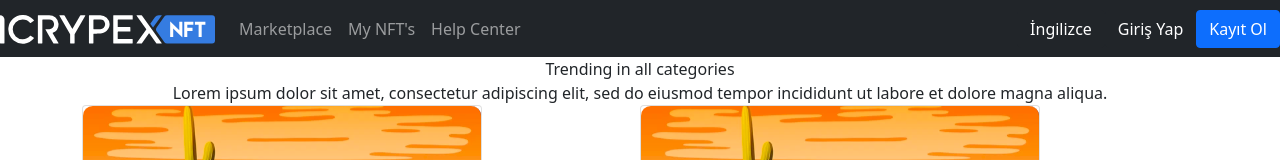
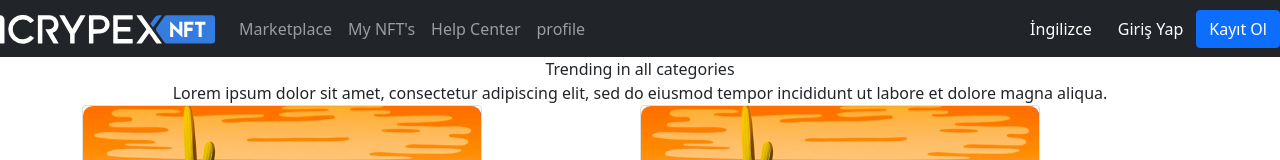
Before and after one commit to DekiVujic/ICRYPEX_NFT_Frontend_2021, a React (Create React App) app: page / in a window 1280 px wide. Shown: the top 160 px of the page. Built offline with nearby package versions, Linux system fonts and the light colour scheme.

Commit message:
profile ok

```diff
--- a/src/App.js
+++ b/src/App.js
@@ -1,11 +1,12 @@
 
 import './App.css';
 import { BrowserRouter as Router, Switch, Route } from "react-router-dom";
-import {pathFaq, pathForgotPassword, pathSignIn, pathSignUp} from "./routes";
+import {pathFaq, pathForgotPassword, pathSignIn, pathSignUp, pathProfile,pathAboutUs} from "./routes";
 import Header from "./screens/Header";
 import SignUp from "./screens/SingUp";
 import Home from "./screens/Home";
 import SignIn from "./screens/SingIn";
+import Profile from "./screens/Profile"
 import ForgotPassword from "./screens/ForgotPassword";
 import Faq from "./screens/Faq";
 function App() {
@@ -29,9 +30,13 @@ function App() {
                   <Header />
                   <Faq />
               </Route>
-              <Route exact path={[...pathFaq]}>
+              <Route exact path={[...pathAboutUs]}>
                   <Header />
                   <Faq />
+              </Route>
+              <Route exact path={[...pathProfile]}>
+                  <Header />
+                  <Profile />
               </Route>
               <Route path="/">
                   <Home />
--- /dev/null
+++ b/src/constants/index.js
@@ -0,0 +1,27 @@
+export const dictSignUp = {
+    tr: "/kayıt-ol",
+    en: "/sign-up",
+};
+export const dictSignIn = {
+    tr: "/giriş-yap",
+    en: "/sign-in",
+};
+
+export const dictForgotPassword = {
+    tr: "/şifremi-unuttum",
+    en: "/forgot-password",
+};
+
+export const dictFaq = {
+    tr: "/yardım-destek",
+    en: "/faq",
+};
+
+export const dictAboutUs = {
+    tr: "/hakkımızda",
+    en: "/about-us",
+};
+export const dictProfile={
+    tr:'/profil',
+    en:'/profile'
+}
--- a/src/routes.js
+++ b/src/routes.js
@@ -1,32 +1,11 @@
-export const dictSignUp = {
-    tr: "/kayıt-ol",
-    en: "/sign-up",
-};
-export const dictSignIn = {
-    tr: "/giriş-yap",
-    en: "/sign-in",
-};
-
-export const dictForgotPassword = {
-    tr: "/şifremi-unuttum",
-    en: "/forgot-password",
-};
-
-export const dictFaq = {
-    tr: "/yardım-destek",
-    en: "/faq",
-};
-
-export const dictAboutUs = {
-    tr: "/hakkımızda",
-    en: "/about-us",
-};
+import { dictSignUp, dictSignIn, dictForgotPassword, dictFaq, dictAboutUs, dictProfile } from "./constants";
 
 export const pathSignUp = Object.values(dictSignUp);
 export const pathSignIn = Object.values(dictSignIn);
 export const pathForgotPassword = Object.values(dictForgotPassword);
 export const pathFaq = Object.values(dictFaq);
 export const pathAboutUs = Object.values(dictAboutUs);
+export const pathProfile = Object.values(dictProfile);
 
 export const getLocalePath = (pathname, lang) => {
     if (pathSignUp.includes(pathname)) {
@@ -44,5 +23,8 @@ export const getLocalePath = (pathname, lang) => {
     if (pathAboutUs.includes(pathname)) {
         return dictAboutUs[lang];
     }
+    if (pathProfile.includes(pathname)) {
+        return dictProfile[lang];
+    }
     return false;
 };
--- a/src/screens/Header/index.js
+++ b/src/screens/Header/index.js
@@ -1,10 +1,11 @@
-import {Navbar, Nav, Button} from "react-bootstrap";
-import {useTranslation} from "react-i18next";
-import {ReactComponent as ReactLogo} from '../../assets/image/logo.svg';
-import {useDispatch, useSelector} from "react-redux";
-import {dictSignIn, dictSignUp, getLocalePath} from "../../routes";
-import {setLanguage} from "../../state/slices/ui.slice";
-import {useCallback} from "react";
+import { Navbar, Nav, Button } from "react-bootstrap";
+import { useTranslation } from "react-i18next";
+import { ReactComponent as ReactLogo } from '../../assets/image/logo.svg';
+import { useDispatch, useSelector } from "react-redux";
+import { dictSignIn, dictSignUp,dictProfile } from "../../constants";
+import { getLocalePath } from "../../routes"
+import { setLanguage } from "../../state/slices/ui.slice";
+import { useCallback } from "react";
 
 
 const Header = props => {
@@ -30,14 +31,15 @@ const Header = props => {
                     <Nav.Link href="#features">{t("menu:marketplace")}</Nav.Link>
                     <Nav.Link href="#pricing">{t("menu:myNfts")}</Nav.Link>
                     <Nav.Link href="#pricing">{t("menu:helpCenter")}</Nav.Link>
+                    <Nav.Link href={dictProfile[lang]}>{t("menu:profile")}</Nav.Link>
                 </Nav>
                 <Nav>
                     {
                         window.location.pathname === '/' ? (
-                                <Button variant="dark"   onClick={() => changeLanguage(lang === "tr" ?"en" :"tr")} >{lang === "tr" ? t("common:english") : t("common:turkish") }</Button>
+                            <Button variant="dark" onClick={() => changeLanguage(lang === "tr" ? "en" : "tr")} >{lang === "tr" ? t("common:english") : t("common:turkish")}</Button>
                         ) : null
                     }
-                        <Button variant="dark"  href={dictSignIn[lang]}>{t("common:signIn")}</Button>
+                    <Button variant="dark" href={dictSignIn[lang]}>{t("common:signIn")}</Button>
                     <Button href={dictSignUp[lang]}>{t("common:signUp")}</Button>
                 </Nav>
             </Navbar.Collapse>
```
Also changed, not shown: src/screens/Footer/index.js (+6 -6 lines), src/screens/ForgotPassword/index.js (+10 -10 lines), src/screens/SingIn/index.js (+15 -14 lines), src/screens/SingUp/index.js (+14 -14 lines), 1 other file (tests, documents, lock files or other folders). Lines whose indentation alone changed are shown as unchanged.
